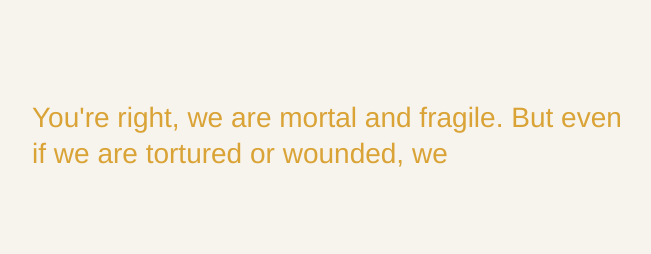
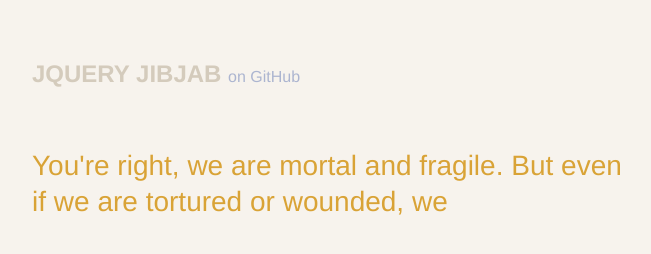
Before and after one commit to richardvenneman/jibjab, a plain HTML site: page berserk.html in a window 1280 px wide. Shown: the whole page, without its empty margins (308-959 px from the left). Drawn offline with Linux system fonts and the light colour scheme.

Commit message:
Added links to GitHub project.

```diff
--- a/berserk.html
+++ b/berserk.html
@@ -10,6 +10,8 @@
   </head>
 
   <body>
+    <h1>jQuery JibJab <a href="http://www.github.com/richardvenneman/jibjab">on GitHub</a></h1>
+
     <div id="container"></div>
     <script src="javascripts/vendor/jquery-1.9.0.min.js"></script>
     <script src="javascripts/jquery-jibjab.js"></script>
--- a/stylesheets/site.css
+++ b/stylesheets/site.css
@@ -1,10 +1,30 @@
 body {
   background-color: #f7f3ed;
+  font-family: "Helvetica Neue", Helvetica, Arial, sans-serif;
 }
 
+h1 {
+  margin: 60px auto;
+  width: 600px;
+  font-size: 24px;
+  color: #d4cbbc;
+  text-transform: uppercase;
+}
+
+h1 a {
+  font-size: 16px;
+  font-weight: normal;
+  color: #acb5d0;
+  text-transform: none;
+  text-decoration: none;
+}
+h1 a:visited { color: #acb5d0; }
+h1 a:hover { color: #7B829B; }
+
 #container {
-  margin: 100px auto;
+  margin: 0 auto;
   width: 600px;
   color: #d9a336;
-  font: 28px/36px "Helvetica Neue", Helvetica, Arial, sans-serif;
+  font-size: 28px;
+  line-height: 36px;
 }
```
Also changed, not shown: rise-and-shine.html (+2 -0 lines).
